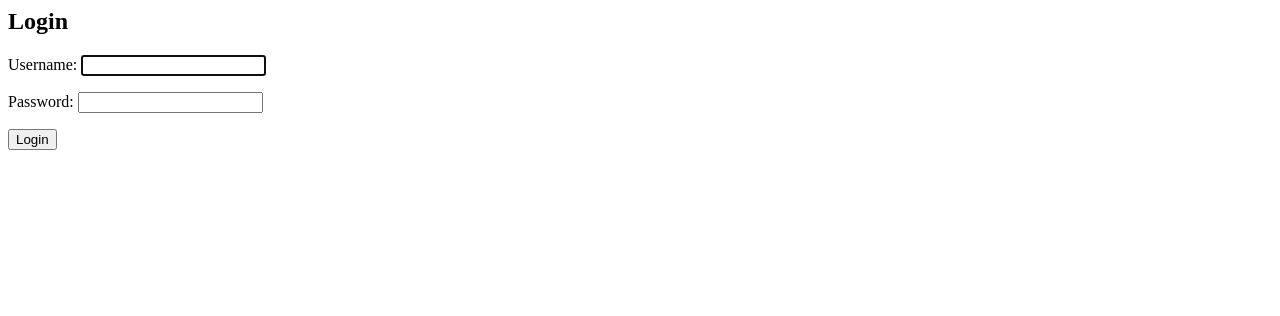
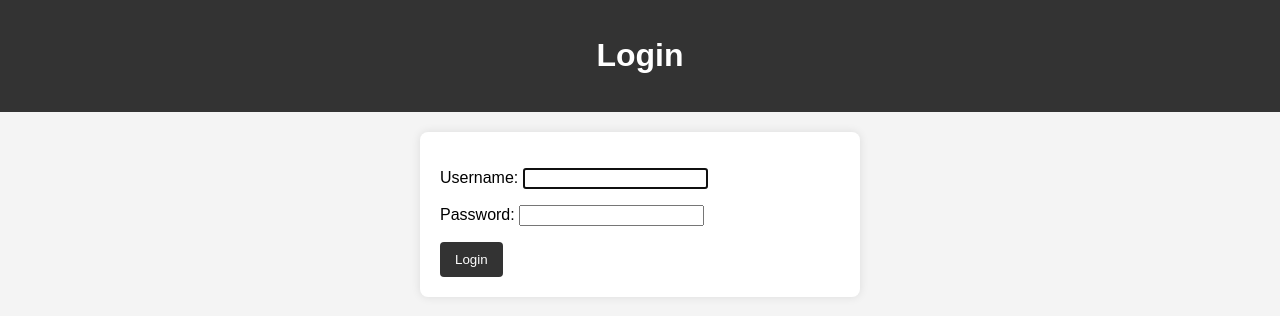
Before and after one commit to CSENGGGEEK/djangotask, a Django app: page /login/ in a window 1280 px wide. Shown: the top 316 px of the page. Run offline with Django 4.2, Linux system fonts and the light colour scheme.

Commit message:
Theme changes

```diff
--- a/templates/login.html
+++ b/templates/login.html
@@ -1,6 +1,54 @@
-<h2>Login</h2>
-<form method="post">
-    {% csrf_token %}
-    {{ form.as_p }}
-    <button type="submit">Login</button>
-</form>
+<!DOCTYPE html>
+<html lang="en">
+<head>
+    <meta charset="UTF-8">
+    <meta name="viewport" content="width=device-width, initial-scale=1.0">
+    <title>Login</title>
+    <style>
+        body {
+            font-family: Arial, sans-serif;
+            margin: 0;
+            padding: 0;
+            background-color: #f4f4f4;
+        }
+
+        header {
+            background-color: #333;
+            color: #fff;
+            text-align: center;
+            padding: 1em;
+        }
+
+        form {
+            max-width: 400px;
+            margin: 20px auto;
+            background-color: #fff;
+            padding: 20px;
+            border-radius: 8px;
+            box-shadow: 0 0 10px rgba(0, 0, 0, 0.1);
+        }
+
+        button {
+            background-color: #333;
+            color: #fff;
+            padding: 10px 15px;
+            border: none;
+            border-radius: 4px;
+            cursor: pointer;
+        }
+    </style>
+</head>
+<body>
+
+    <header>
+        <h1>Login</h1>
+    </header>
+
+    <form method="post">
+        {% csrf_token %}
+        {{ form.as_p }}
+        <button type="submit">Login</button>
+    </form>
+
+</body>
+</html>
```
Also changed, not shown: templates/logout.html (+43 -3 lines), templates/signup.html (+49 -1 lines).
